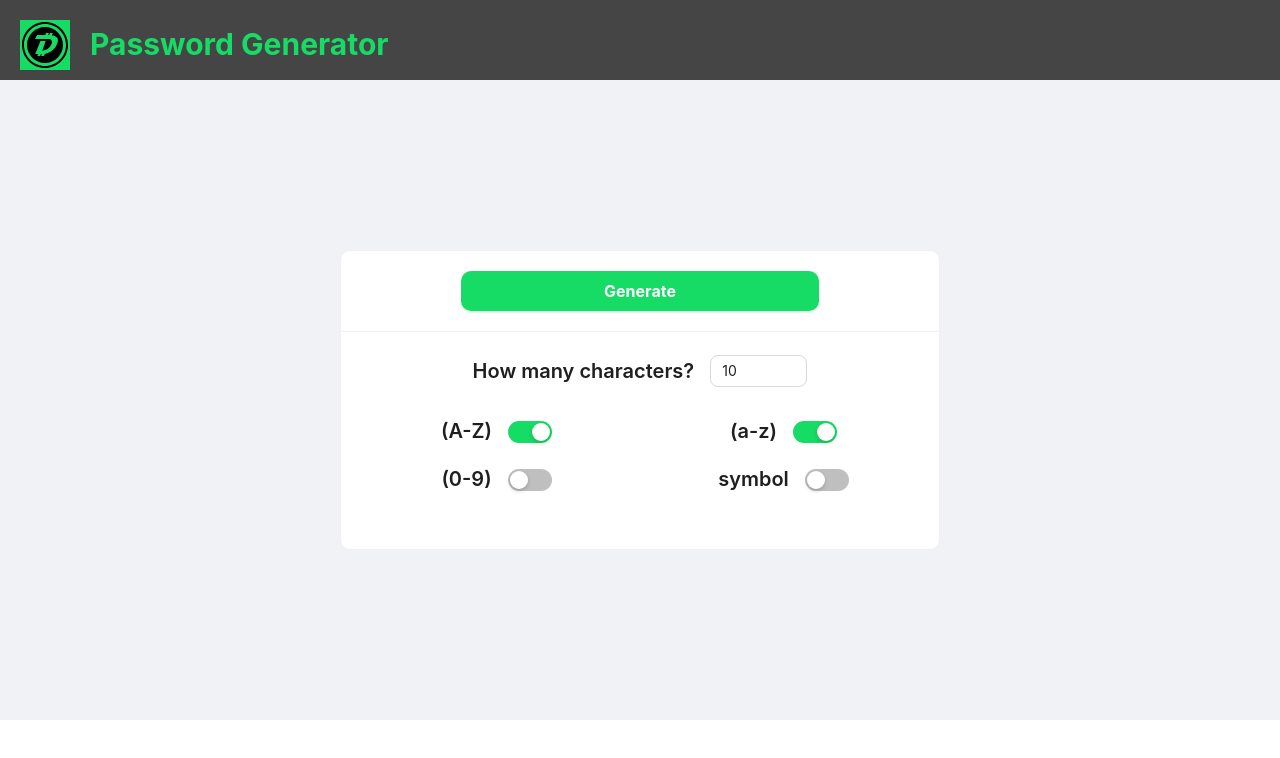
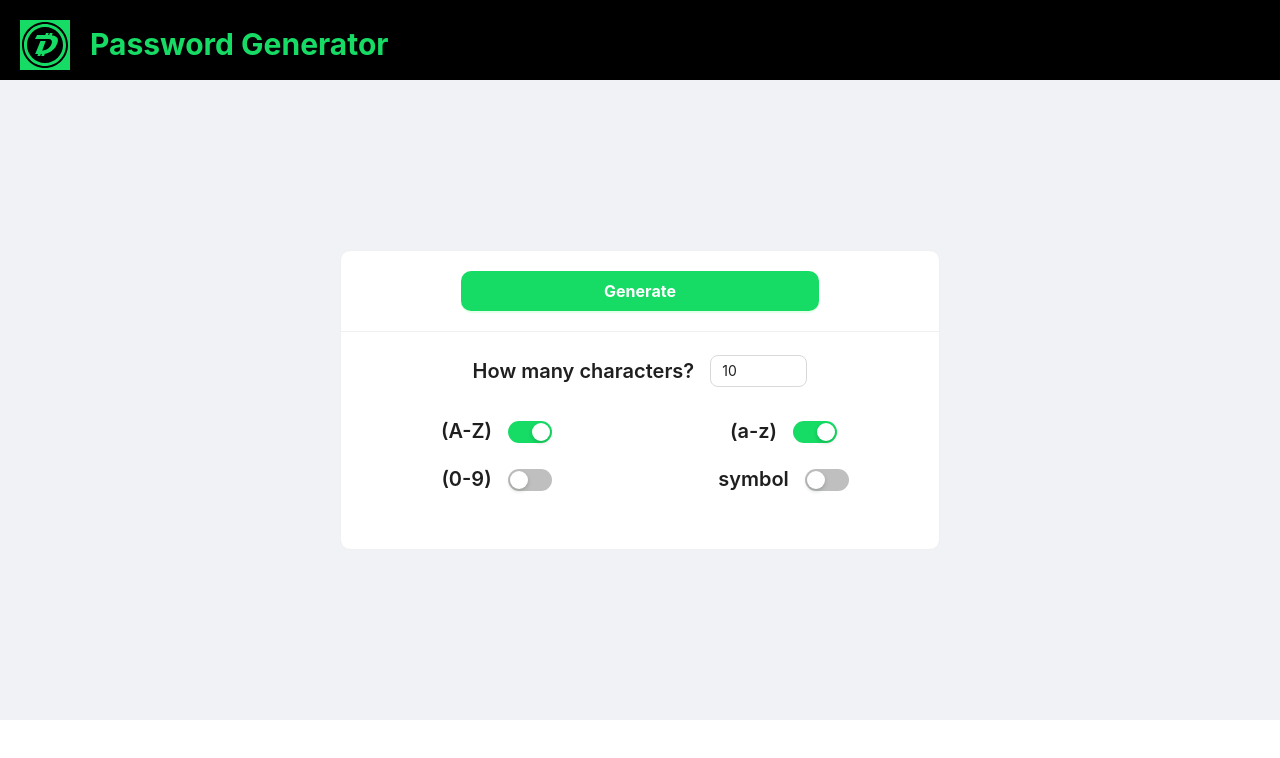
Before and after one commit to darshvaghela/password-generator, a React (Create React App) app: page / in a window 1280 px wide. Shown: the top 758 px of the page. Built offline with nearby package versions, Linux system fonts and the light colour scheme.

Commit message:
Update Header.tsx

```diff
--- a/src/pages/dashboard/Header.tsx
+++ b/src/pages/dashboard/Header.tsx
@@ -7,7 +7,7 @@ const { Title } = Typography;
 
 const Header: FC = () => {
   return (
-    <Layout style={{ height: "10vh", backgroundColor: "#454545" }}>
+    <Layout style={{ height: "10vh", backgroundColor: "#000000" }}>
       <Content
         style={{
           display: "flex",
```
